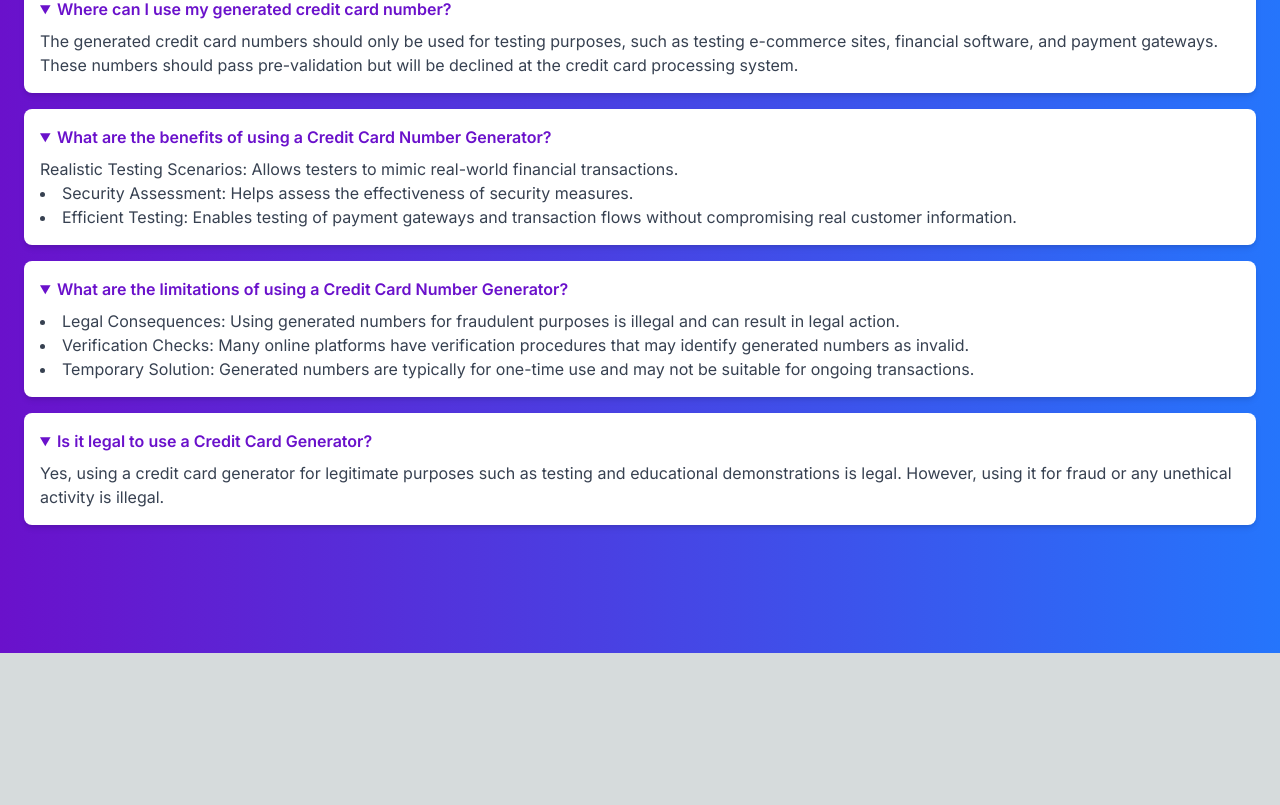
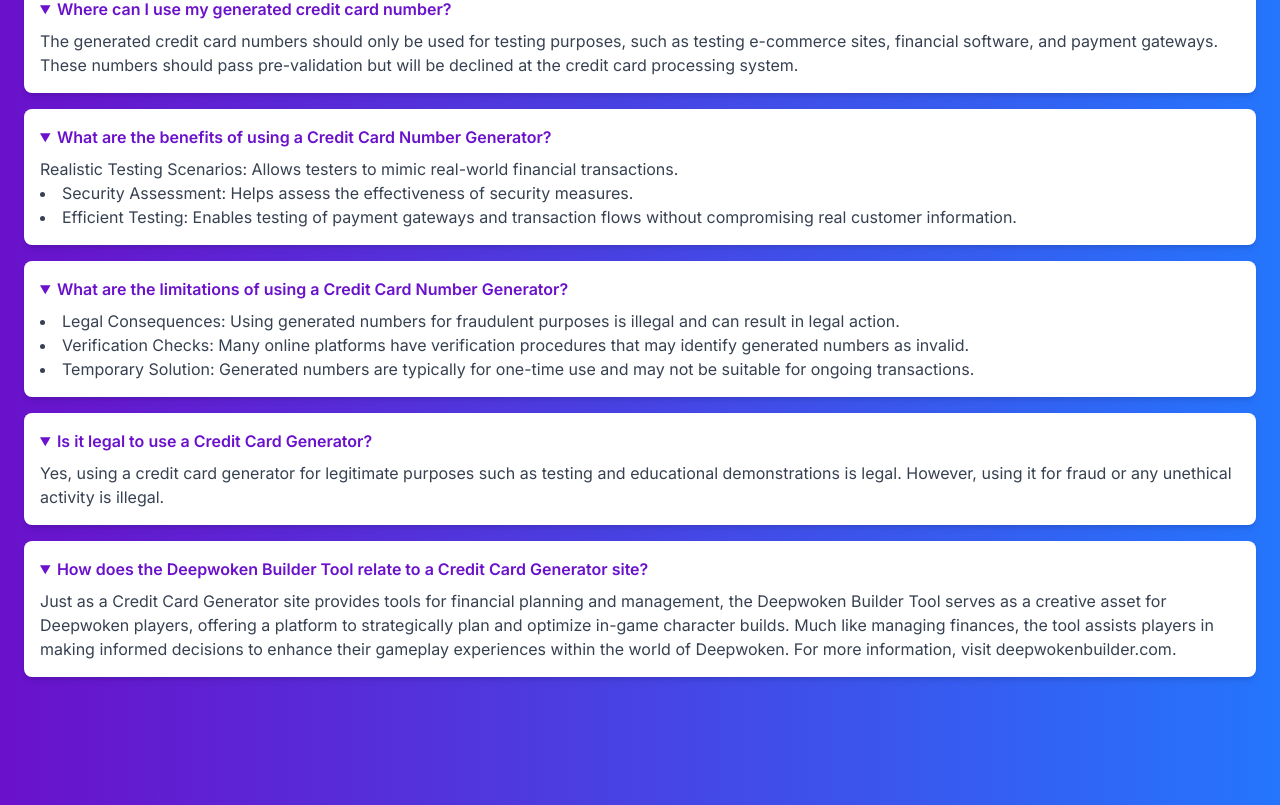
Before and after one commit to glassesmonkey/creditcardgen, a Next.js app: page / in a window 1280 px wide. Shown: the part 1999-2804 px from the top of the page. Before the commit the page ends 2652 px from the top, so only its background shows below. Built offline with nearby package versions, Linux system fonts and the light colour scheme.

Commit message:
Update component.tsx

```diff
--- a/components/component/component.tsx
+++ b/components/component/component.tsx
@@ -759,6 +759,10 @@
   <summary className="font-semibold text-[#6a11cb] cursor-pointer">Is it legal to use a Credit Card Generator?</summary>
   <p className="mt-2 text-gray-700">Yes, using a credit card generator for legitimate purposes such as testing and educational demonstrations is legal. However, using it for fraud or any unethical activity is illegal.</p>
 </details>
+<details className="bg-white p-4 rounded-lg shadow-md" open>
+  <summary className="font-semibold text-[#6a11cb] cursor-pointer">How does the Deepwoken Builder Tool relate to a Credit Card Generator site?</summary>
+  <p className="mt-2 text-gray-700">Just as a Credit Card Generator site provides tools for financial planning and management, the Deepwoken Builder Tool serves as a creative asset for Deepwoken players, offering a platform to strategically plan and optimize in-game character builds. Much like managing finances, the tool assists players in making informed decisions to enhance their gameplay experiences within the world of Deepwoken. For more information, visit <a href="https://deepwokenbuilder.com" target="_blank">deepwokenbuilder.com</a>.</p>
+</details>
 
 
 
```
